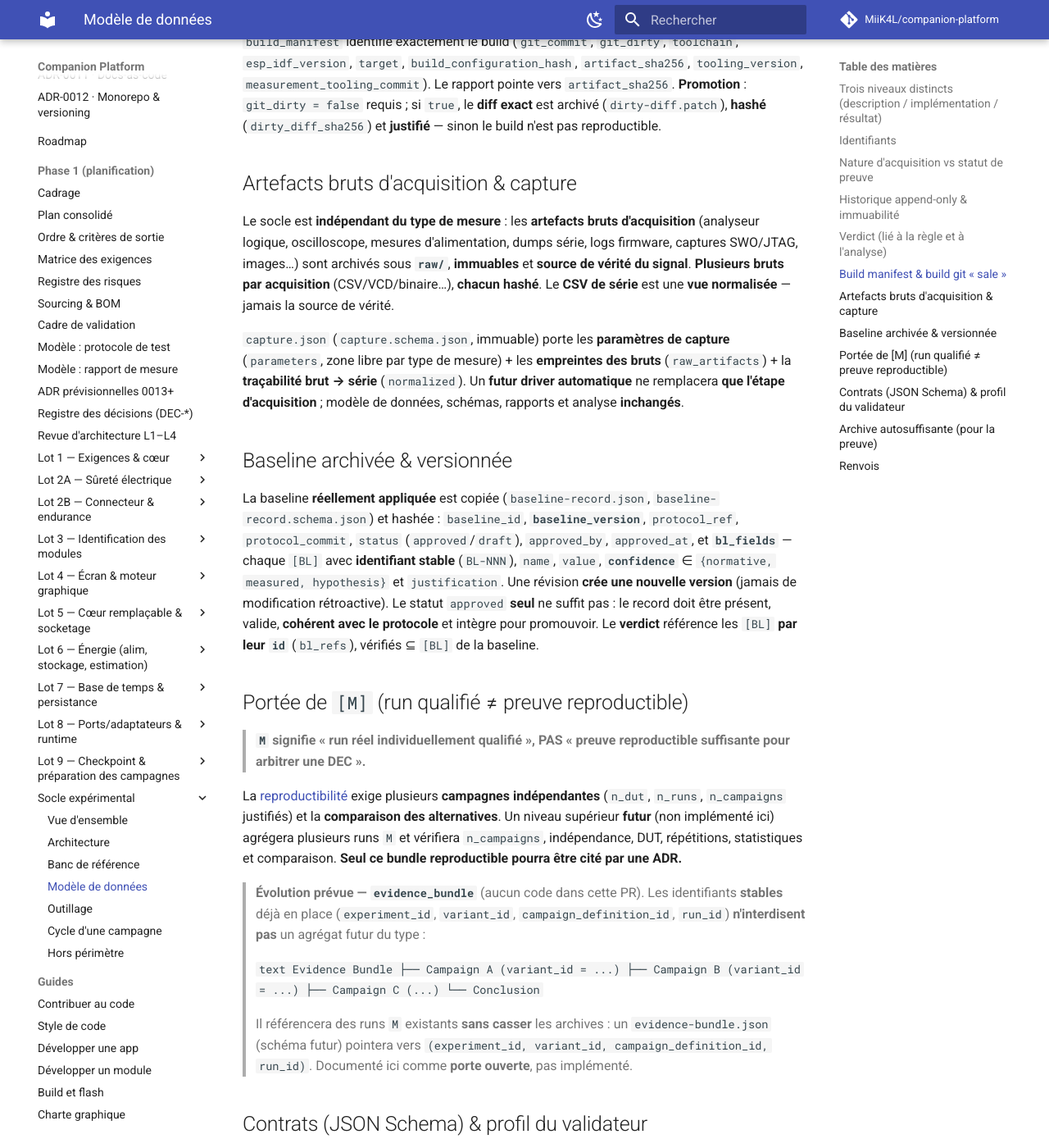
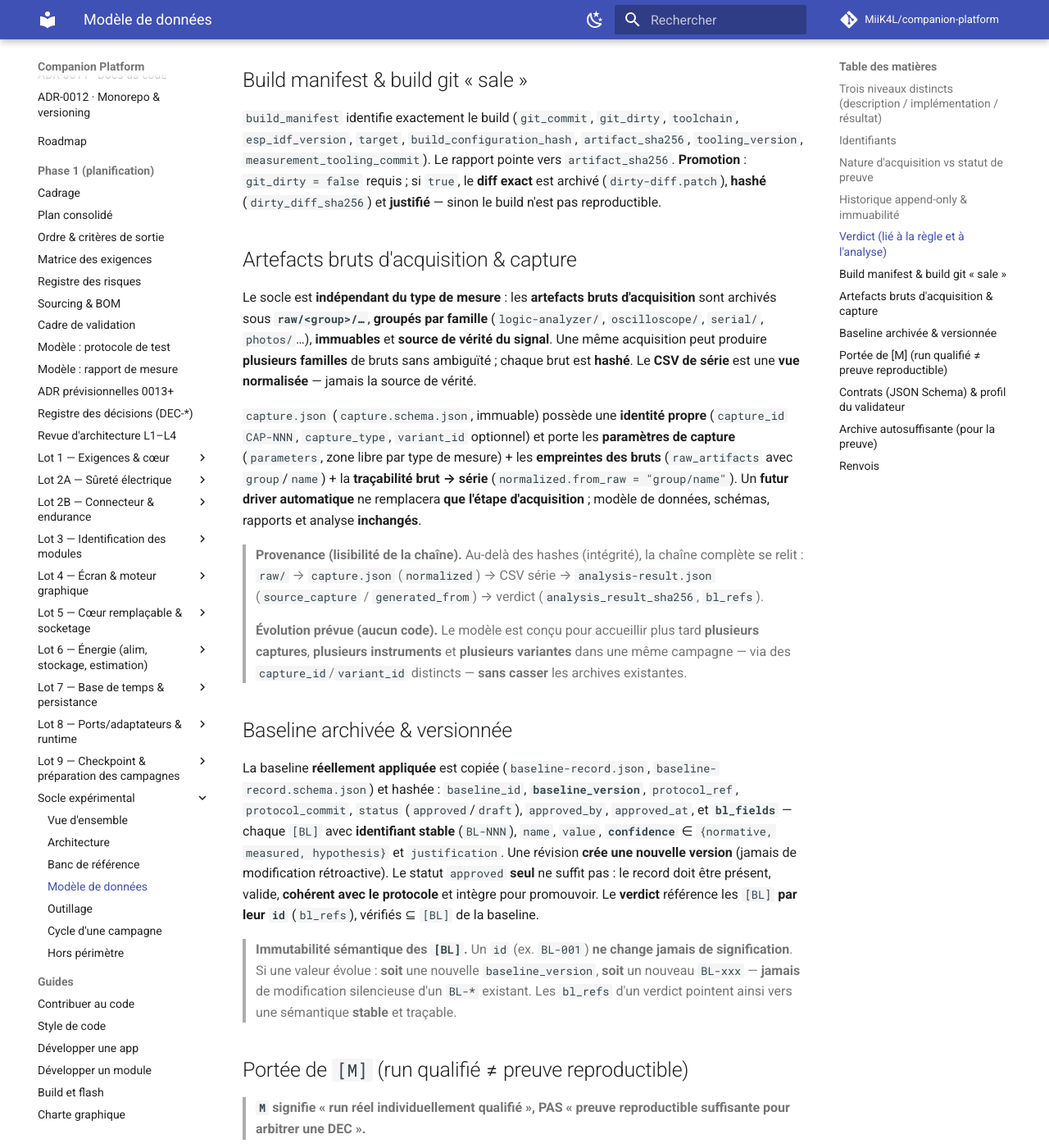
Before and after one commit to MiiK4L/companion-platform, an MkDocs documentation site: the page built from docs/phase-1/experiment-platform/measurement-data-model.md, in a window 1280 px wide and 1400 px high, scrolled down 2179 px. Shown: the whole window at 82% size. Built offline with MkDocs 1.6.1 and Material for MkDocs 9.7.7, drawn with Linux system fonts in a browser that asks for light colours; comment, search, counter and statistics services are not loaded; some of the changed text lies outside the part shown.

Commit message:
docs(experiment-platform): groupes de bruts, [BL] immuables, rôles des ids
- Bruts groupes par famille (raw/<group>/) ; capture identifiee ; note
  d'evolution (captures/instruments/variantes multiples sans casser l'archive).
- Immutabilite semantique des [BL] : un BL-NNN ne change jamais de sens ;
  evolution = nouvelle baseline_version ou nouveau BL-xxx, jamais silencieuse.
- Provenance raw -> capture -> csv -> analyse -> verdict.
- Roles distincts experiment_id / variant_id / run_id (aucun ne remplace
  les autres ; variant_id n'est jamais un identifiant).

Golden regenere (chemin brut groupe + identite de capture) ; tests de
provenance et d'altération de brut mis a jour.

```diff
--- a/docs/phase-1/experiment-platform/measurement-data-model.md
+++ b/docs/phase-1/experiment-platform/measurement-data-model.md
@@ -35,6 +35,11 @@
 > expérimentale contrôlée — ex. `spi-shared` / `spi-separated`,
 > `expander-enabled` / `expander-disabled`, `10MHz` / `40MHz`, `firmware-a` /
 > `firmware-b`. Des variantes d'un même `experiment_id` ne diffèrent que par cet axe.
+>
+> **Rôles distincts — aucun ne remplace les autres** : `experiment_id` identifie
+> l'**expérience** ; `variant_id` identifie une **configuration** ; `run_id`
+> identifie une **exécution**. `variant_id` **n'est jamais un identifiant** de run
+> ni d'expérience.
 
 ## Nature d'acquisition vs statut de preuve
 
@@ -88,17 +93,29 @@
 ## Artefacts bruts d'acquisition & capture
 
 Le socle est **indépendant du type de mesure** : les **artefacts bruts
-d'acquisition** (analyseur logique, oscilloscope, mesures d'alimentation, dumps
-série, logs firmware, captures SWO/JTAG, images…) sont archivés sous **`raw/`**,
-**immuables** et **source de vérité du signal**. **Plusieurs bruts par
-acquisition** (CSV/VCD/binaire…), **chacun hashé**. Le **CSV de série** est une
-**vue normalisée** — jamais la source de vérité.
+d'acquisition** sont archivés sous **`raw/<group>/…`**, **groupés par famille**
+(`logic-analyzer/`, `oscilloscope/`, `serial/`, `photos/`…), **immuables** et
+**source de vérité du signal**. Une même acquisition peut produire **plusieurs
+familles** de bruts sans ambiguïté ; chaque brut est **hashé**. Le **CSV de
+série** est une **vue normalisée** — jamais la source de vérité.
 
-`capture.json` (`capture.schema.json`, immuable) porte les **paramètres de
-capture** (`parameters`, zone libre par type de mesure) + les **empreintes des
-bruts** (`raw_artifacts`) + la **traçabilité brut → série** (`normalized`). Un
-**futur driver automatique** ne remplacera **que l'étape d'acquisition** ; modèle
-de données, schémas, rapports et analyse **inchangés**.
+`capture.json` (`capture.schema.json`, immuable) possède une **identité propre**
+(`capture_id` `CAP-NNN`, `capture_type`, `variant_id` optionnel) et porte les
+**paramètres de capture** (`parameters`, zone libre par type de mesure) + les
+**empreintes des bruts** (`raw_artifacts` avec `group`/`name`) + la **traçabilité
+brut → série** (`normalized.from_raw = "group/name"`). Un **futur driver
+automatique** ne remplacera **que l'étape d'acquisition** ; modèle de données,
+schémas, rapports et analyse **inchangés**.
+
+> **Provenance (lisibilité de la chaîne).** Au-delà des hashes (intégrité), la
+> chaîne complète se relit : `raw/` → `capture.json` (`normalized`) → CSV série →
+> `analysis-result.json` (`source_capture` / `generated_from`) → verdict
+> (`analysis_result_sha256`, `bl_refs`).
+
+> **Évolution prévue (aucun code).** Le modèle est conçu pour accueillir plus tard
+> **plusieurs captures**, **plusieurs instruments** et **plusieurs variantes** dans
+> une même campagne — via des `capture_id`/`variant_id` distincts — **sans casser**
+> les archives existantes.
 
 ## Baseline archivée & versionnée
 
@@ -112,6 +129,12 @@
 pas : le record doit être présent, valide, **cohérent avec le protocole** et
 intègre pour promouvoir. Le **verdict** référence les `[BL]` **par leur `id`**
 (`bl_refs`), vérifiés ⊆ `[BL]` de la baseline.
+
+> **Immutabilité sémantique des `[BL]`.** Un `id` (ex. `BL-001`) **ne change
+> jamais de signification**. Si une valeur évolue : **soit** une nouvelle
+> `baseline_version`, **soit** un nouveau `BL-xxx` — **jamais** de modification
+> silencieuse d'un `BL-*` existant. Les `bl_refs` d'un verdict pointent ainsi vers
+> une sémantique **stable** et traçable.
 
 ## Portée de `[M]` (run qualifié ≠ preuve reproductible)
 
```
Also changed, not shown: 3 other files.
